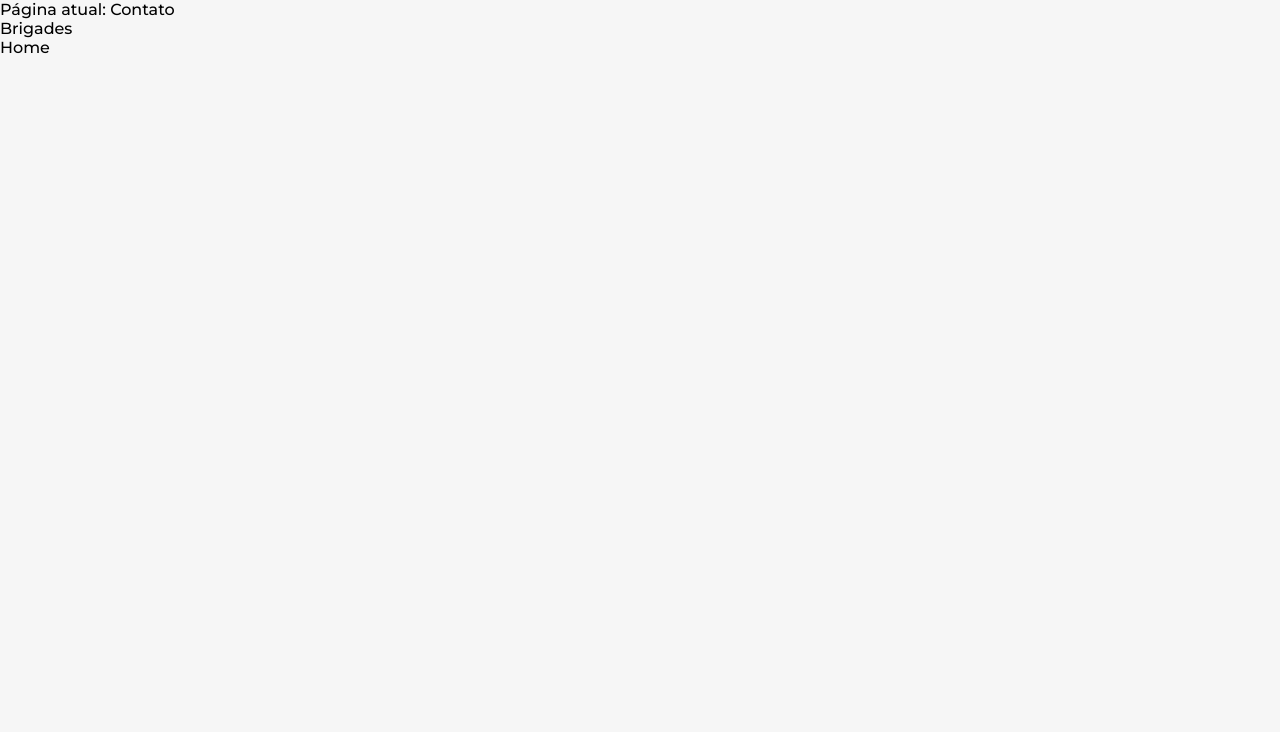
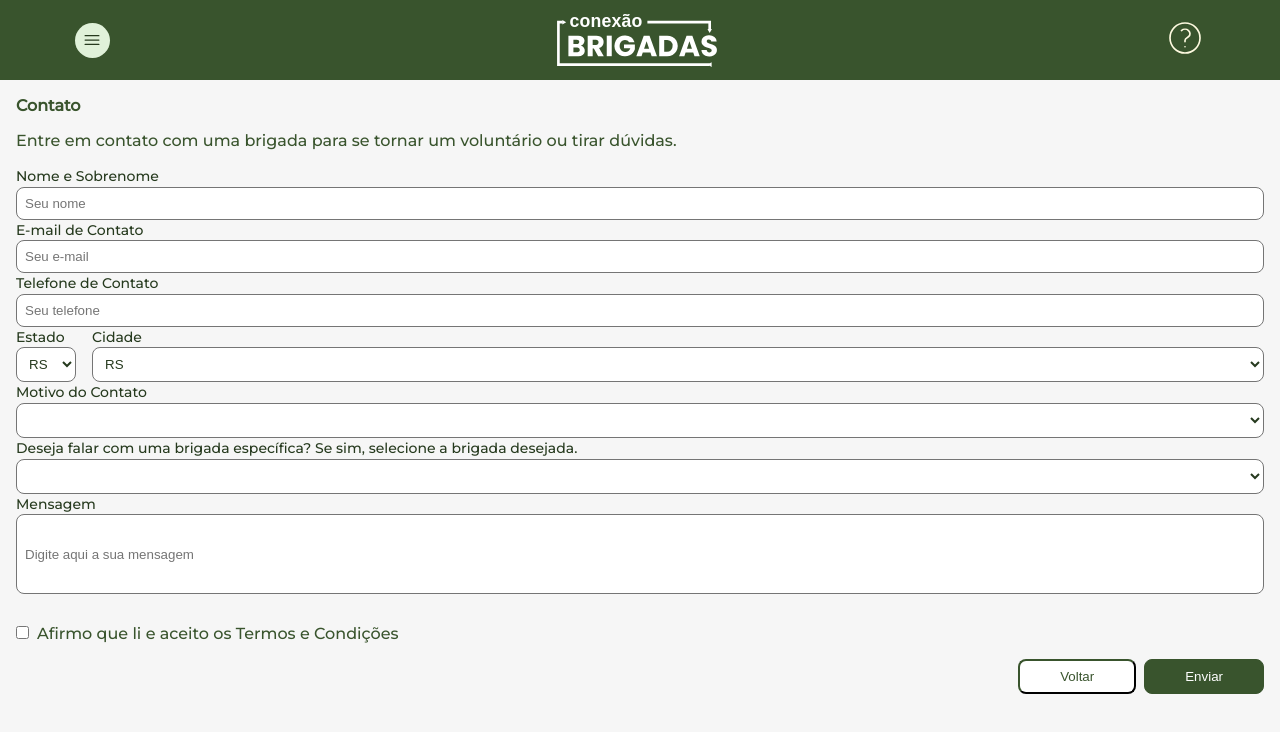
Before and after one commit to DiverIntoDev/-Front-CSR-Fire-Brigades, a Next.js app: page /contactPage in a window 1280 px wide. Shown: the top 732 px of the page. Built offline with nearby package versions, Linux system fonts and the light colour scheme.

Commit message:
Add contact page base

```diff
--- a/src/app/components/button.module.css
+++ b/src/app/components/button.module.css
@@ -12,6 +12,7 @@
 .emphasized {
   border-radius: 0.5rem;
   background-color: #39542D;
+  color: white;
   border: 0.1rem solid #39542D;
 }
 
--- a/src/app/components/header.module.css
+++ b/src/app/components/header.module.css
@@ -6,7 +6,6 @@
   justify-content: space-between;
   align-items: center;
   text-align: center;
-  position: fixed;
 }
 
 .menuLeft {
--- a/src/app/components/input.js
+++ b/src/app/components/input.js
@@ -4,7 +4,7 @@ import { useRef, useState } from "react";
 import styles from "./input.module.css";
 import Label from "./label";
 
-export default function Input({label, placeholder, type = "text", disabled = false}) {
+export default function Input({label, placeholder, type = "text", disabled = false, height}) {
   const [hasError, setHasError] = useState(false);
   const [errorMessage, setErrorMessage] = useState("Valor inválido");
   const inputRef = useRef(null);
@@ -54,6 +54,7 @@ export default function Input({label, placeholder, type = "text", disabled = fal
           disabled={disabled}
           onChange={() => validateInput()}
           type={type}
+          style={{height}}
         />
         <br />
       </div>
--- a/src/app/components/input.module.css
+++ b/src/app/components/input.module.css
@@ -4,6 +4,7 @@
   padding: 0.5rem;
   color: #263A1E;
   background-color: #FFFFFF;
+  width: 100%;
 }
 
 .input:focus {
@@ -16,6 +17,7 @@
   color: #7575751A;
   border: 0;
   padding: 0.5rem;
+  width: 100%;
 }
 
 .error {
@@ -23,16 +25,19 @@
   border: 0.1rem solid #D92D20;
   padding: 0.5rem;
   color-scheme: light;
+  width: 100%;
 }
 
 .error:focus {
   outline-color: #D92D20;
+  width: 100%;
 }
 
 .errormessage {
   font: normal normal normal 12px/15px Montserrat;
   letter-spacing: 0px;
   color: #D92D20;
+  width: 100%;
 }
 
 .icon {
--- a/src/app/components/select.js
+++ b/src/app/components/select.js
@@ -1,7 +1,7 @@
 import styles from "./select.module.css"
 import Label from "./label";
 
-export default function Select({label, disabled, placeholder, items = []}) {
+export default function Select({label, disabled, placeholder, width, items = []}) {
   const getStyle = () => {
     if (disabled) {
       return styles.disabled;
@@ -10,7 +10,7 @@ export default function Select({label, disabled, placeholder, items = []}) {
   };
 
   return (
-    <>
+    <div style={{width}}>
       {label &&
         <div className={styles.labelpadding}>
           <Label text={label}/>
@@ -18,9 +18,11 @@ export default function Select({label, disabled, placeholder, items = []}) {
       }
       <div>
         <select
+          style={{width}}
           className={getStyle()}
           placeholder={placeholder}
           disabled={disabled}
+
         >
           {items.map((item) => {
             return (
@@ -31,6 +33,6 @@ export default function Select({label, disabled, placeholder, items = []}) {
           })}
         </select>
       </div>
-    </>
+    </div>
   );
 }
--- a/src/app/components/table.module.css
+++ b/src/app/components/table.module.css
@@ -8,10 +8,6 @@
   border-bottom: 0.01rem solid #EAF0ED;
   font: normal normal normal 16px/20px Montserrat;
   border-collapse: collapse;
-}
-
-.tbody:last-child {
-  border-bottom: 0;
 }
 
 .header {
--- a/src/app/components/tableRow.js
+++ b/src/app/components/tableRow.js
@@ -3,8 +3,8 @@ import styles from "./tableRow.module.css";
 export default function TableRow({row, key}) {
   return (
     <tr key={key}>
-      {Object.keys(row).map((keyValue, index) => (
-        <td key={index} className={styles.row}>{row[keyValue]}</td>
+      {Object.values(row).map((value, index) => (
+        <td key={index} className={styles.row}>{value}</td>
       ))}
     </tr>
   );
--- /dev/null
+++ b/src/app/constants/estados.js
@@ -0,0 +1,21 @@
+const Estados = [
+  {value: "RS"},
+  {value: "SP"},
+  {value: "AC"},
+  {value: "AL"},
+  {value: "AM"},
+  {value: "AP"},
+  {value: "BA"},
+  {value: "CE"},
+  {value: "DF"},
+  {value: "ES"},
+  {value: "GO"},
+  {value: "MA"},
+  {value: "MG"},
+  {value: "MS"},
+  {value: "MT"},
+  {value: "PA"},
+  {value: "PB"}
+];
+
+export default Estados;
--- a/src/app/contactPage/page.js
+++ b/src/app/contactPage/page.js
@@ -1,21 +1,48 @@
-import Link from "next/link";
+import Button, { ButtonType } from "../components/button";
+import Header from "../components/header";
+import Input from "../components/input";
+import Select from "../components/select";
+import Estados from "../constants/estados";
 
 function Contact() {
 
     return (
       <>
-        <div>
-          Página atual: Contato
-        </div>
-        <div>
-          <Link href="/brigadesPage">
-              Brigades
-          </Link>
-        </div>
-        <div>
-          <Link href="/home">
-              Home
-          </Link>
+        <Header/>
+        <div style={{margin: "1rem"}}>
+          <div style={{display: "flex", flexWrap: "wrap"}}>
+            <span style={{color: "#39542D", fontWeight: "bolder", fontSize: "1rem", width: "100%", marginBottom: "1rem"}}>Contato</span>
+
+            <span style={{color: "#39542D", width: "100%", marginBottom: "1rem"}}>Entre em contato com uma brigada para se tornar um voluntário ou tirar dúvidas.</span>
+          </div>
+
+          <Input label="Nome e Sobrenome" placeholder="Seu nome"/>
+
+          <Input label="E-mail de Contato" placeholder="Seu e-mail"/>
+
+          <Input label="Telefone de Contato" placeholder="Seu telefone"/>
+
+          <div style={{display: "flex", width: "100%"}}>
+            <Select label="Estado" items={Estados} placeholder="UF"/>
+            <span style={{marginLeft: "1rem"}}/>
+            <Select label="Cidade" items={Estados} placeholder="Selecione a sua cidade" width="100%"/>
+          </div>
+
+          <Select label="Motivo do Contato" placeholder="Selecione o motivo do contato" width="100%"/>
+
+          <Select label="Deseja falar com uma brigada específica? Se sim, selecione a brigada desejada." placeholder="Selecione uma brigada" width="100%"/>
+
+          <Input label="Mensagem" placeholder="Digite aqui a sua mensagem" height="5rem"/>
+
+          <input style={{marginTop: "2rem", marginRight: "0.5rem", border: "1px solid #39542D"}} type="checkbox" id="terms" name="terms" value="accepted"/>
+          <label htmlFor="terms" style={{color: "#39542D"}}>Afirmo que li e aceito os Termos e Condições</label>
+
+          <div style={{display: "flex", marginTop: "1rem"}}>
+            <span style={{flexGrow: "1"}}/>
+            <Button placeholder="Voltar" type={ButtonType.standard}/>
+            <span style={{marginLeft: "0.5rem"}}/>
+            <Button placeholder="Enviar"/>
+          </div>
         </div>
       </>
     );
```
Also changed, not shown: src/app/components/table.js (+5 -5 lines), 1 other file (tests, documents, lock files or other folders).
